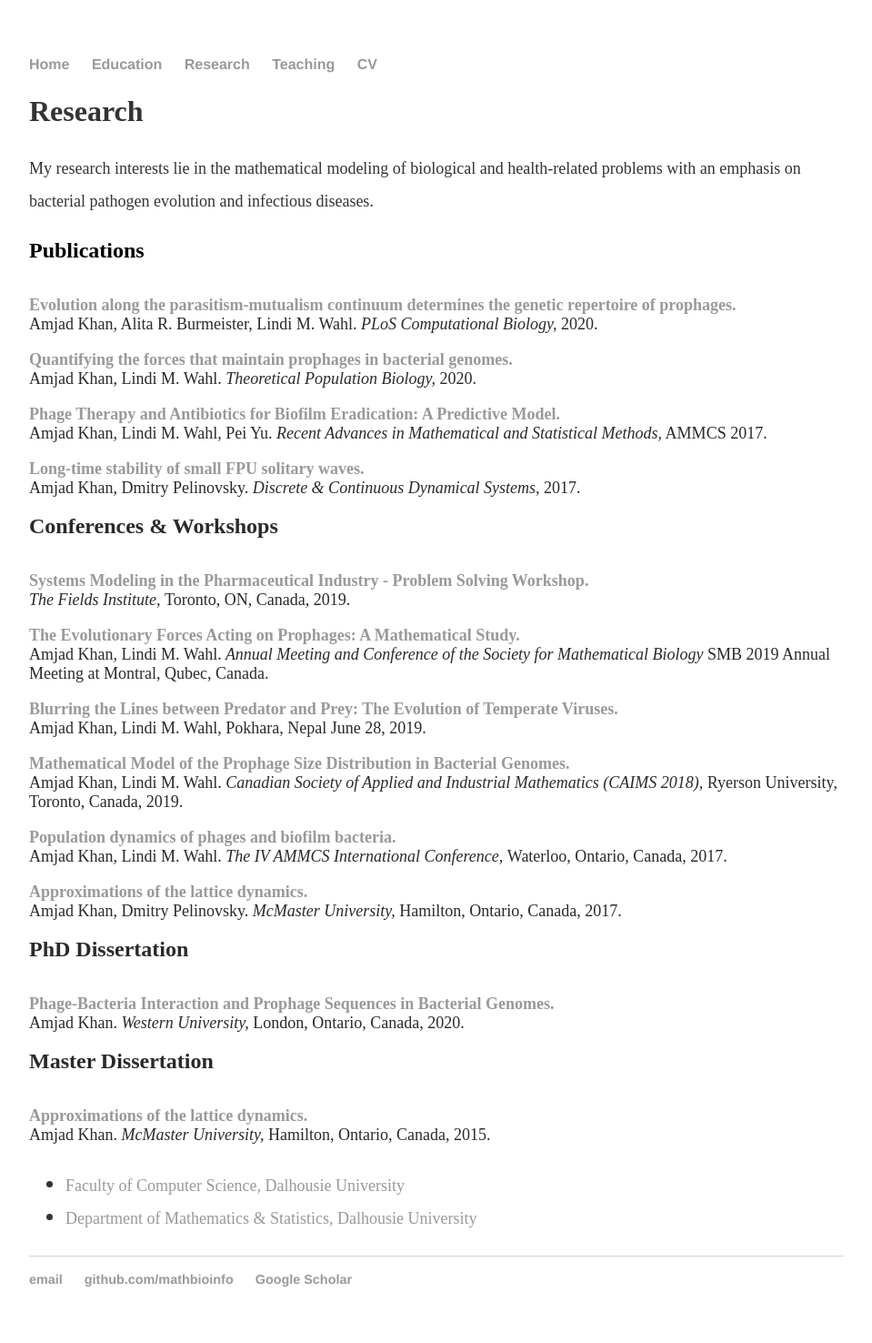
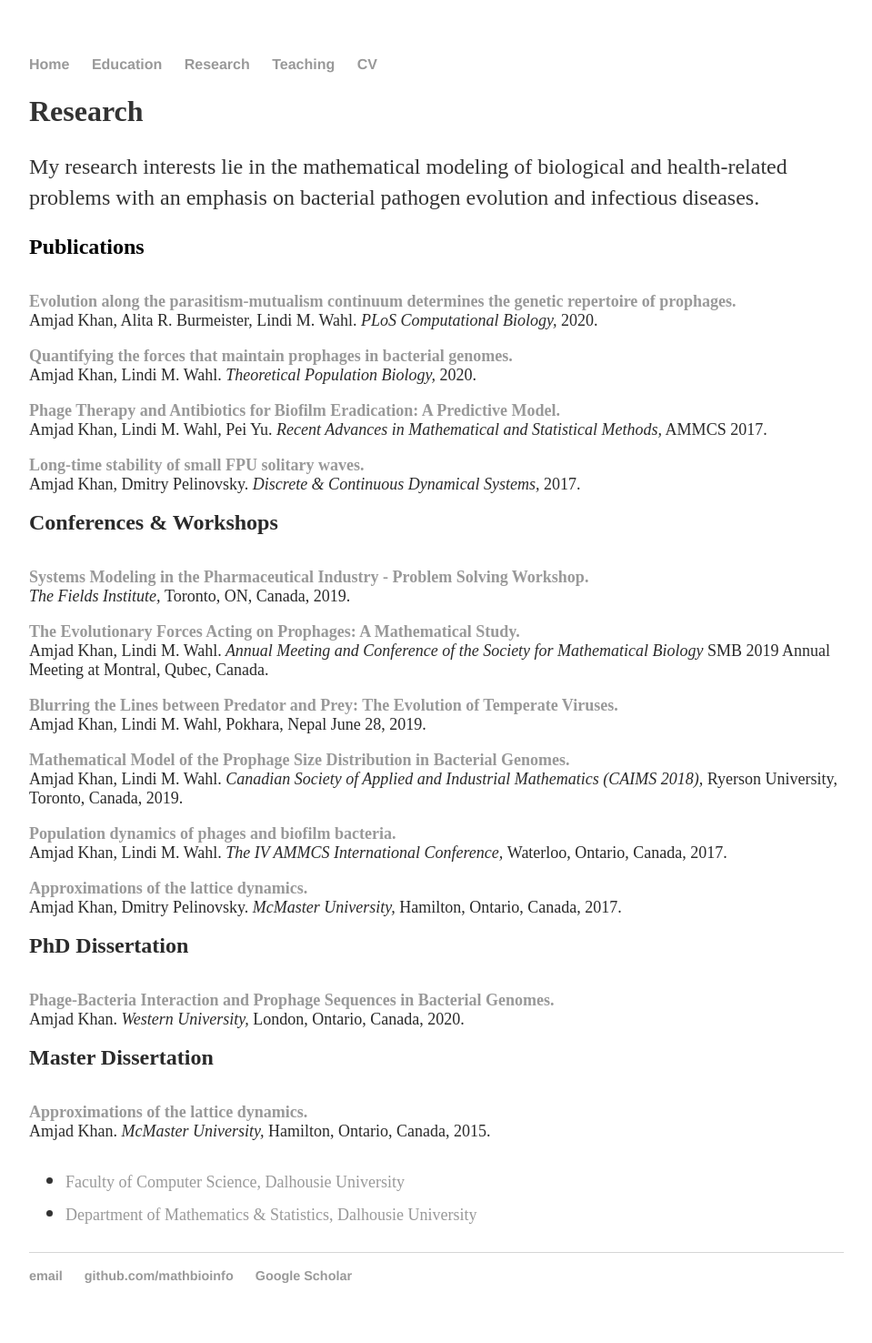
Before and after one commit to MathBioInfo/amjadkhan, a Jekyll site: the page built from Research/index.html, in a window 1280 px wide. Shown: the whole page at 91% size, without its empty margins (160-1119 px from the left). Built offline with Jekyll 4.4.1, drawn with Linux system fonts in a browser that asks for light colours.

Commit message:
Update index.html

```diff
--- a/Research/index.html
+++ b/Research/index.html
@@ -5,7 +5,7 @@
 	 <div class="Research">
 			<p><font size="6"><b>Research</b></font><br>
 			<link rel="stylesheet" type="text/css" href="css/main.css">
-			<p><font size="4"> My research interests lie in the mathematical modeling of biological and health-related problems with an emphasis on bacterial pathogen evolution
+			<p><font size="5"> My research interests lie in the mathematical modeling of biological and health-related problems with an emphasis on bacterial pathogen evolution
 			and infectious diseases.
 			<!--<h3> Pulications</p>-->
 			<!--<div class="paragraph"><font color="#2a2a2a" size="3">-->
```
